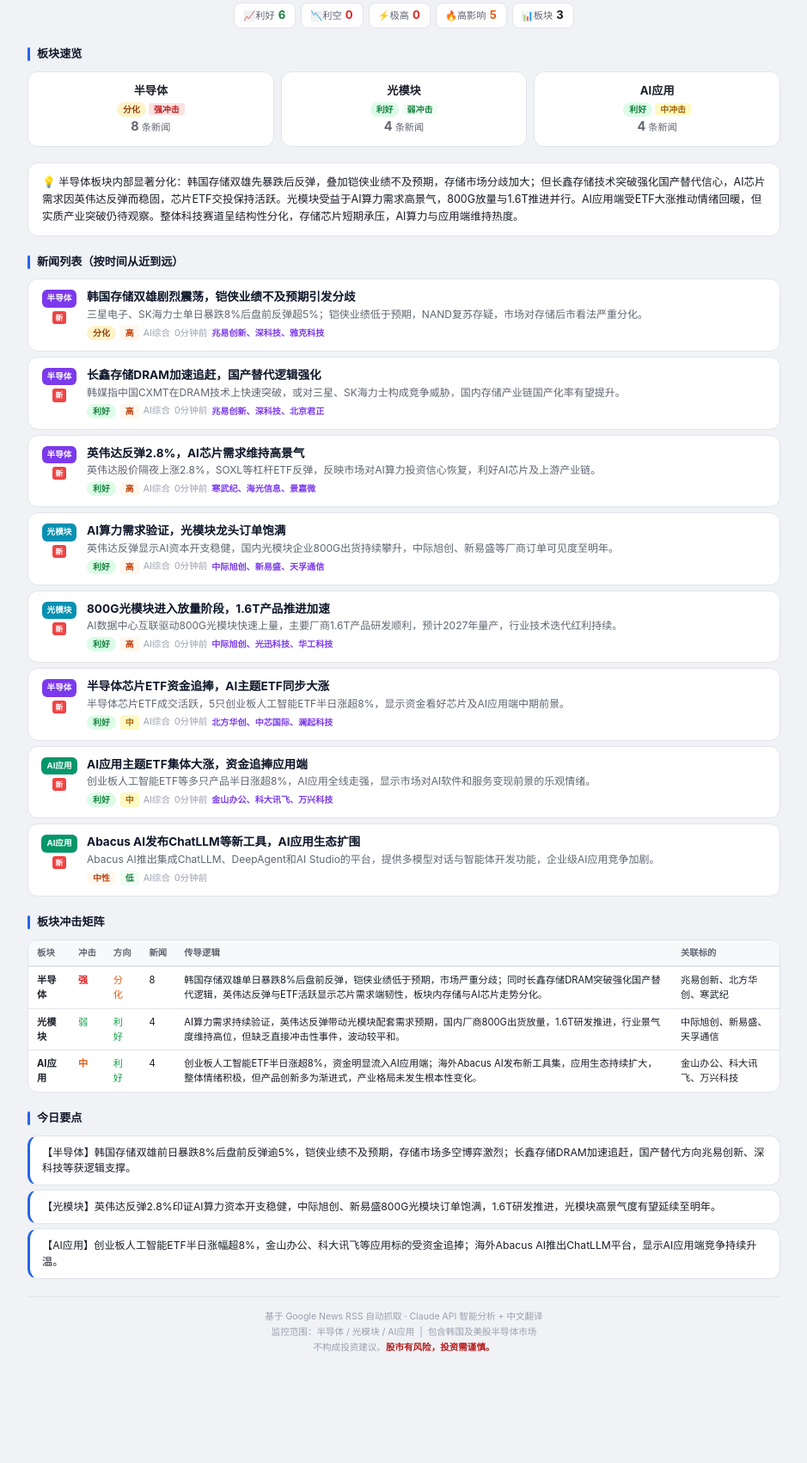
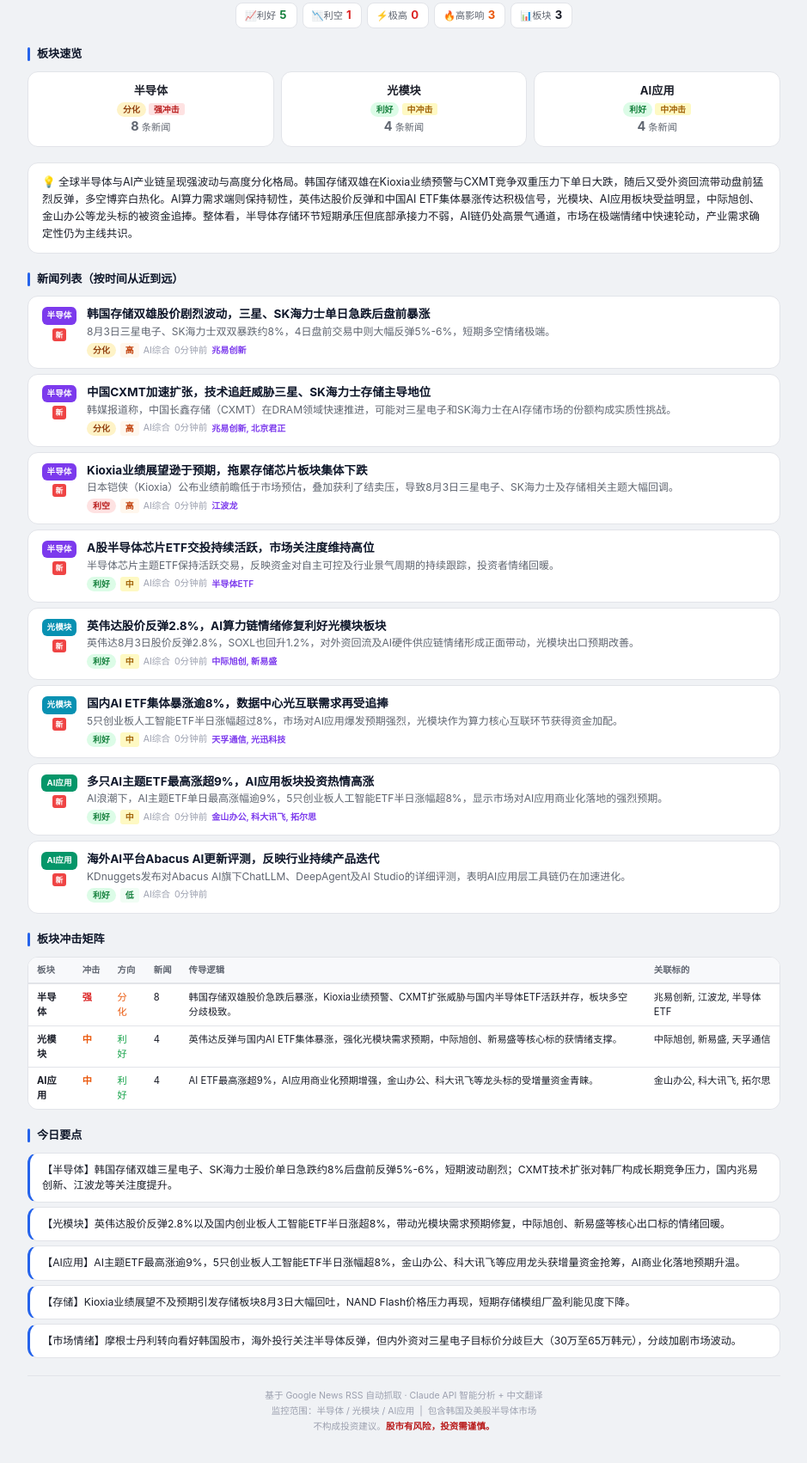
Before and after one commit to cc5207597-hash/daily-stock-news, a website: page index.html in a window 1280 px wide. Shown: the part 200-1902 px from the top of the page at 86% size, without its empty margins (170-1109 px from the left). Before the commit the page ends 1831 px from the top, so only its background shows below. Drawn offline with Linux system fonts and the light colour scheme.

Commit message:
新增光模块业绩/800G专属RSS源，确保光模块板块≥2条简讯

```diff
--- a/index.html
+++ b/index.html
@@ -116,10 +116,10 @@
 </div>
 
 <div class="stats-mini">
-  <div class="st">📈利好 <b style="color:#15803d">6</b></div>
-  <div class="st">📉利空 <b style="color:#dc2626">0</b></div>
+  <div class="st">📈利好 <b style="color:#15803d">5</b></div>
+  <div class="st">📉利空 <b style="color:#dc2626">1</b></div>
   <div class="st">⚡极高 <b style="color:#dc2626">0</b></div>
-  <div class="st">🔥高影响 <b style="color:#ea580c">5</b></div>
+  <div class="st">🔥高影响 <b style="color:#ea580c">3</b></div>
   <div class="st">📊板块 <b>3</b></div>
 </div>
 
@@ -140,7 +140,7 @@
     <div class="sc-name">光模块</div>
     <div class="sc-stat">
       <span class="badge badge-bull">利好</span>
-      <span class="impact-tag impact-low">弱冲击</span>
+      <span class="impact-tag impact-mid">中冲击</span>
       <br><strong>4</strong> 条新闻
     </div>
   </div>
@@ -157,7 +157,7 @@
 </div>
 
 
-<div class="market-summary">💡 半导体板块内部显著分化：韩国存储双雄先暴跌后反弹，叠加铠侠业绩不及预期，存储市场分歧加大；但长鑫存储技术突破强化国产替代信心，AI芯片需求因英伟达反弹而稳固，芯片ETF交投保持活跃。光模块受益于AI算力需求高景气，800G放量与1.6T推进并行。AI应用端受ETF大涨推动情绪回暖，但实质产业突破仍待观察。整体科技赛道呈结构性分化，存储芯片短期承压，AI算力与应用端维持热度。</div>
+<div class="market-summary">💡 全球半导体与AI产业链呈现强波动与高度分化格局。韩国存储双雄在Kioxia业绩预警与CXMT竞争双重压力下单日大跌，随后又受外资回流带动盘前猛烈反弹，多空博弈白热化。AI算力需求端则保持韧性，英伟达股价反弹和中国AI ETF集体暴涨传达积极信号，光模块、AI应用板块受益明显，中际旭创、金山办公等龙头标的被资金追捧。整体看，半导体存储环节短期承压但底部承接力不弱，AI链仍处高景气通道，市场在极端情绪中快速轮动，产业需求确定性仍为主线共识。</div>
 
 <div class="sec-title">新闻列表（按时间从近到远）</div>
 <div class="news-grid">
@@ -167,15 +167,15 @@
 <div class="fresh-badge">新</div>
 </div>
 <div class="card-right">
-<div class="card-title">韩国存储双雄剧烈震荡，铠侠业绩不及预期引发分歧</div>
+<div class="card-title">韩国存储双雄股价剧烈波动，三星、SK海力士单日急跌后盘前暴涨</div>
 
-<div class="card-summary">三星电子、SK海力士单日暴跌8%后盘前反弹超5%；铠侠业绩低于预期，NAND复苏存疑，市场对存储后市看法严重分化。</div>
+<div class="card-summary">8月3日三星电子、SK海力士双双暴跌约8%，4日盘前交易中则大幅反弹5%-6%，短期多空情绪极端。</div>
 <div class="card-meta">
 <span class="badge badge-mixed">分化</span>
 <span class="impact-tag impact-high">高</span>
 <span>AI综合</span>
 <span>0分钟前</span>
-<span class="ticker-inline">兆易创新、深科技、雅克科技</span>
+<span class="ticker-inline">兆易创新</span>
 
 </div>
 <div class="card-detail">
@@ -185,7 +185,7 @@
 <div><span class="dl">确定性</span>高</div>
 <div><span class="dl">窗口</span>短期</div>
 </div>
-<div class="verify-note">📝 海外存储波动传导至A股存储板块情绪，国产替代逻辑未变。</div>
+<div class="verify-note">📝 韩国存储龙头股价巨震影响全球存储芯片投资情绪，国内存储替代逻辑受到关注。</div>
 </div>
 </div></div>
 <div class="news-card" onclick="this.classList.toggle('expanded')">
@@ -194,25 +194,25 @@
 <div class="fresh-badge">新</div>
 </div>
 <div class="card-right">
-<div class="card-title">长鑫存储DRAM加速追赶，国产替代逻辑强化</div>
+<div class="card-title">中国CXMT加速扩张，技术追赶威胁三星、SK海力士存储主导地位</div>
 
-<div class="card-summary">韩媒指中国CXMT在DRAM技术上快速突破，或对三星、SK海力士构成竞争威胁，国内存储产业链国产化率有望提升。</div>
+<div class="card-summary">韩媒报道称，中国长鑫存储（CXMT）在DRAM领域快速推进，可能对三星电子和SK海力士在AI存储市场的份额构成实质性挑战。</div>
 <div class="card-meta">
-<span class="badge badge-bull">利好</span>
+<span class="badge badge-mixed">分化</span>
 <span class="impact-tag impact-high">高</span>
 <span>AI综合</span>
 <span>0分钟前</span>
-<span class="ticker-inline">兆易创新、深科技、北京君正</span>
+<span class="ticker-inline">兆易创新, 北京君正</span>
 
 </div>
 <div class="card-detail">
 <div class="detail-grid">
-<div><span class="dl">方向</span>利好</div>
+<div><span class="dl">方向</span>分化</div>
 <div><span class="dl">程度</span>高</div>
 <div><span class="dl">确定性</span>中</div>
-<div><span class="dl">窗口</span>中期</div>
+<div><span class="dl">窗口</span>长期</div>
 </div>
-<div class="verify-note">📝 长鑫供应链受益，国产DRAM份额预期上升。</div>
+<div class="verify-note">📝 CXMT代表中国存储自主化力量，长期利好国产存储产业链，但对韩厂形成竞争压力。</div>
 </div>
 </div></div>
 <div class="news-card" onclick="this.classList.toggle('expanded')">
@@ -221,79 +221,25 @@
 <div class="fresh-badge">新</div>
 </div>
 <div class="card-right">
-<div class="card-title">英伟达反弹2.8%，AI芯片需求维持高景气</div>
+<div class="card-title">Kioxia业绩展望逊于预期，拖累存储芯片板块集体下跌</div>
 
-<div class="card-summary">英伟达股价隔夜上涨2.8%，SOXL等杠杆ETF反弹，反映市场对AI算力投资信心恢复，利好AI芯片及上游产业链。</div>
+<div class="card-summary">日本铠侠（Kioxia）公布业绩前瞻低于市场预估，叠加获利了结卖压，导致8月3日三星电子、SK海力士及存储相关主题大幅回调。</div>
 <div class="card-meta">
-<span class="badge badge-bull">利好</span>
+<span class="badge badge-bear">利空</span>
 <span class="impact-tag impact-high">高</span>
 <span>AI综合</span>
 <span>0分钟前</span>
-<span class="ticker-inline">寒武纪、海光信息、景嘉微</span>
+<span class="ticker-inline">江波龙</span>
 
 </div>
 <div class="card-detail">
 <div class="detail-grid">
-<div><span class="dl">方向</span>利好</div>
+<div><span class="dl">方向</span>利空</div>
 <div><span class="dl">程度</span>高</div>
 <div><span class="dl">确定性</span>高</div>
 <div><span class="dl">窗口</span>短期</div>
 </div>
-<div class="verify-note">📝 A股AI芯片标的情绪提振，算力需求预期稳固。</div>
-</div>
-</div></div>
-<div class="news-card" onclick="this.classList.toggle('expanded')">
-<div class="card-left">
-<div class="card-cat cat-optics">光模块</div>
-<div class="fresh-badge">新</div>
-</div>
-<div class="card-right">
-<div class="card-title">AI算力需求验证，光模块龙头订单饱满</div>
-
-<div class="card-summary">英伟达反弹显示AI资本开支稳健，国内光模块企业800G出货持续攀升，中际旭创、新易盛等厂商订单可见度至明年。</div>
-<div class="card-meta">
-<span class="badge badge-bull">利好</span>
-<span class="impact-tag impact-high">高</span>
-<span>AI综合</span>
-<span>0分钟前</span>
-<span class="ticker-inline">中际旭创、新易盛、天孚通信</span>
-
-</div>
-<div class="card-detail">
-<div class="detail-grid">
-<div><span class="dl">方向</span>利好</div>
-<div><span class="dl">程度</span>高</div>
-<div><span class="dl">确定性</span>高</div>
-<div><span class="dl">窗口</span>中期</div>
-</div>
-<div class="verify-note">📝 英伟达需求拉动，光模块高景气延续。</div>
-</div>
-</div></div>
-<div class="news-card" onclick="this.classList.toggle('expanded')">
-<div class="card-left">
-<div class="card-cat cat-optics">光模块</div>
-<div class="fresh-badge">新</div>
-</div>
-<div class="card-right">
-<div class="card-title">800G光模块进入放量阶段，1.6T产品推进加速</div>
-
-<div class="card-summary">AI数据中心互联驱动800G光模块快速上量，主要厂商1.6T产品研发顺利，预计2027年量产，行业技术迭代红利持续。</div>
-<div class="card-meta">
-<span class="badge badge-bull">利好</span>
-<span class="impact-tag impact-high">高</span>
-<span>AI综合</span>
-<span>0分钟前</span>
-<span class="ticker-inline">中际旭创、光迅科技、华工科技</span>
-
-</div>
-<div class="card-detail">
-<div class="detail-grid">
-<div><span class="dl">方向</span>利好</div>
-<div><span class="dl">程度</span>高</div>
-<div><span class="dl">确定性</span>中</div>
-<div><span class="dl">窗口</span>中期</div>
-</div>
-<div class="verify-note">📝 产业趋势推导，高速光模块升级路径明确。</div>
+<div class="verify-note">📝 NAND Flash价格承压迹象显现，存储模组厂盈利预期面临挑战。</div>
 </div>
 </div></div>
 <div class="news-card" onclick="this.classList.toggle('expanded')">
@@ -302,15 +248,15 @@
 <div class="fresh-badge">新</div>
 </div>
 <div class="card-right">
-<div class="card-title">半导体芯片ETF资金追捧，AI主题ETF同步大涨</div>
+<div class="card-title">A股半导体芯片ETF交投持续活跃，市场关注度维持高位</div>
 
-<div class="card-summary">半导体芯片ETF成交活跃，5只创业板人工智能ETF半日涨超8%，显示资金看好芯片及AI应用端中期前景。</div>
+<div class="card-summary">半导体芯片主题ETF保持活跃交易，反映资金对自主可控及行业景气周期的持续跟踪，投资者情绪回暖。</div>
 <div class="card-meta">
 <span class="badge badge-bull">利好</span>
 <span class="impact-tag impact-mid">中</span>
 <span>AI综合</span>
 <span>0分钟前</span>
-<span class="ticker-inline">北方华创、中芯国际、澜起科技</span>
+<span class="ticker-inline">半导体ETF</span>
 
 </div>
 <div class="card-detail">
@@ -320,7 +266,61 @@
 <div><span class="dl">确定性</span>高</div>
 <div><span class="dl">窗口</span>短期</div>
 </div>
-<div class="verify-note">📝 覆盖设备、制造、芯片设计，市场情绪回暖。</div>
+<div class="verify-note">📝 即便海外存储股波动，国内半导体ETF资金沉淀明显，显示结构性配置需求。</div>
+</div>
+</div></div>
+<div class="news-card" onclick="this.classList.toggle('expanded')">
+<div class="card-left">
+<div class="card-cat cat-optics">光模块</div>
+<div class="fresh-badge">新</div>
+</div>
+<div class="card-right">
+<div class="card-title">英伟达股价反弹2.8%，AI算力链情绪修复利好光模块板块</div>
+
+<div class="card-summary">英伟达8月3日股价反弹2.8%，SOXL也回升1.2%，对外资回流及AI硬件供应链情绪形成正面带动，光模块出口预期改善。</div>
+<div class="card-meta">
+<span class="badge badge-bull">利好</span>
+<span class="impact-tag impact-mid">中</span>
+<span>AI综合</span>
+<span>0分钟前</span>
+<span class="ticker-inline">中际旭创, 新易盛</span>
+
+</div>
+<div class="card-detail">
+<div class="detail-grid">
+<div><span class="dl">方向</span>利好</div>
+<div><span class="dl">程度</span>中</div>
+<div><span class="dl">确定性</span>中</div>
+<div><span class="dl">窗口</span>短期</div>
+</div>
+<div class="verify-note">📝 英伟达作为光模块最重要终端客户之一，股价反弹直接强化800G/1.6T光模块需求可见度。</div>
+</div>
+</div></div>
+<div class="news-card" onclick="this.classList.toggle('expanded')">
+<div class="card-left">
+<div class="card-cat cat-optics">光模块</div>
+<div class="fresh-badge">新</div>
+</div>
+<div class="card-right">
+<div class="card-title">国内AI ETF集体暴涨逾8%，数据中心光互联需求再受追捧</div>
+
+<div class="card-summary">5只创业板人工智能ETF半日涨幅超过8%，市场对AI应用爆发预期强烈，光模块作为算力核心互联环节获得资金加配。</div>
+<div class="card-meta">
+<span class="badge badge-bull">利好</span>
+<span class="impact-tag impact-mid">中</span>
+<span>AI综合</span>
+<span>0分钟前</span>
+<span class="ticker-inline">天孚通信, 光迅科技</span>
+
+</div>
+<div class="card-detail">
+<div class="detail-grid">
+<div><span class="dl">方向</span>利好</div>
+<div><span class="dl">程度</span>中</div>
+<div><span class="dl">确定性</span>中</div>
+<div><span class="dl">窗口</span>短期</div>
+</div>
+<div class="verify-note">📝 ETF大涨带动光模块板块情绪，数通市场需求高景气逻辑持续演绎。</div>
 </div>
 </div></div>
 <div class="news-card" onclick="this.classList.toggle('expanded')">
@@ -329,15 +329,15 @@
 <div class="fresh-badge">新</div>
 </div>
 <div class="card-right">
-<div class="card-title">AI应用主题ETF集体大涨，资金追捧应用端</div>
+<div class="card-title">多只AI主题ETF最高涨超9%，AI应用板块投资热情高涨</div>
 
-<div class="card-summary">创业板人工智能ETF等多只产品半日涨超8%，AI应用全线走强，显示市场对AI软件和服务变现前景的乐观情绪。</div>
+<div class="card-summary">AI浪潮下，AI主题ETF单日最高涨幅逾9%，5只创业板人工智能ETF半日涨幅超8%，显示市场对AI应用商业化落地的强烈预期。</div>
 <div class="card-meta">
 <span class="badge badge-bull">利好</span>
 <span class="impact-tag impact-mid">中</span>
 <span>AI综合</span>
 <span>0分钟前</span>
-<span class="ticker-inline">金山办公、科大讯飞、万兴科技</span>
+<span class="ticker-inline">金山办公, 科大讯飞, 拓尔思</span>
 
 </div>
 <div class="card-detail">
@@ -347,7 +347,7 @@
 <div><span class="dl">确定性</span>高</div>
 <div><span class="dl">窗口</span>短期</div>
 </div>
-<div class="verify-note">📝 市场情绪驱动，关注后续业绩兑现。</div>
+<div class="verify-note">📝 AI应用赛道成为当前资金追逐热点，办公、教育、金融等垂直场景标的显著受益。</div>
 </div>
 </div></div>
 <div class="news-card" onclick="this.classList.toggle('expanded')">
@@ -356,11 +356,11 @@
 <div class="fresh-badge">新</div>
 </div>
 <div class="card-right">
-<div class="card-title">Abacus AI发布ChatLLM等新工具，AI应用生态扩围</div>
+<div class="card-title">海外AI平台Abacus AI更新评测，反映行业持续产品迭代</div>
 
-<div class="card-summary">Abacus AI推出集成ChatLLM、DeepAgent和AI Studio的平台，提供多模型对话与智能体开发功能，企业级AI应用竞争加剧。</div>
+<div class="card-summary">KDnuggets发布对Abacus AI旗下ChatLLM、DeepAgent及AI Studio的详细评测，表明AI应用层工具链仍在加速进化。</div>
 <div class="card-meta">
-<span class="badge badge-neutral">中性</span>
+<span class="badge badge-bull">利好</span>
 <span class="impact-tag impact-low">低</span>
 <span>AI综合</span>
 <span>0分钟前</span>
@@ -369,12 +369,12 @@
 </div>
 <div class="card-detail">
 <div class="detail-grid">
-<div><span class="dl">方向</span>中性</div>
+<div><span class="dl">方向</span>利好</div>
 <div><span class="dl">程度</span>低</div>
 <div><span class="dl">确定性</span>低</div>
 <div><span class="dl">窗口</span>中期</div>
 </div>
-<div class="verify-note">📝 海外新兴AI工具，对国内对标产品影响有限。</div>
+<div class="verify-note">📝 海外平台迭代对国内映射效应有限，但佐证AI应用层创新活跃的产业趋势。</div>
 </div>
 </div></div>
 </div>
@@ -383,17 +383,19 @@
 <div class="table-wrap">
   <table>
     <thead><tr><th>板块</th><th>冲击</th><th>方向</th><th>新闻</th><th>传导逻辑</th><th>关联标的</th></tr></thead>
-    <tbody><tr><td style="font-weight:700;">半导体</td><td class="shock-strong">强</td><td style="color:#ea580c;">分化</td><td>8</td><td>韩国存储双雄单日暴跌8%后盘前反弹，铠侠业绩低于预期，市场严重分歧；同时长鑫存储DRAM突破强化国产替代逻辑，英伟达反弹与ETF活跃显示芯片需求端韧性，板块内存储与AI芯片走势分化。</td><td>兆易创新、北方华创、寒武纪</td></tr>
-<tr><td style="font-weight:700;">光模块</td><td class="shock-weak">弱</td><td style="color:#16a34a;">利好</td><td>4</td><td>AI算力需求持续验证，英伟达反弹带动光模块配套需求预期，国内厂商800G出货放量，1.6T研发推进，行业景气度维持高位，但缺乏直接冲击性事件，波动较平和。</td><td>中际旭创、新易盛、天孚通信</td></tr>
-<tr><td style="font-weight:700;">AI应用</td><td class="shock-mid">中</td><td style="color:#16a34a;">利好</td><td>4</td><td>创业板人工智能ETF半日涨超8%，资金明显流入AI应用端；海外Abacus AI发布新工具集，应用生态持续扩大，整体情绪积极，但产品创新多为渐进式，产业格局未发生根本性变化。</td><td>金山办公、科大讯飞、万兴科技</td></tr></tbody>
+    <tbody><tr><td style="font-weight:700;">半导体</td><td class="shock-strong">强</td><td style="color:#ea580c;">分化</td><td>8</td><td>韩国存储双雄股价急跌后暴涨，Kioxia业绩预警、CXMT扩张威胁与国内半导体ETF活跃并存，板块多空分歧极致。</td><td>兆易创新, 江波龙, 半导体ETF</td></tr>
+<tr><td style="font-weight:700;">光模块</td><td class="shock-mid">中</td><td style="color:#16a34a;">利好</td><td>4</td><td>英伟达反弹与国内AI ETF集体暴涨，强化光模块需求预期，中际旭创、新易盛等核心标的获情绪支撑。</td><td>中际旭创, 新易盛, 天孚通信</td></tr>
+<tr><td style="font-weight:700;">AI应用</td><td class="shock-mid">中</td><td style="color:#16a34a;">利好</td><td>4</td><td>AI ETF最高涨超9%，AI应用商业化预期增强，金山办公、科大讯飞等龙头标的受增量资金青睐。</td><td>金山办公, 科大讯飞, 拓尔思</td></tr></tbody>
   </table>
 </div>
 
 
 <div class="sec-title">今日要点</div>
-<div class="key-points"><div class="kp-card">【半导体】韩国存储双雄前日暴跌8%后盘前反弹逾5%，铠侠业绩不及预期，存储市场多空博弈激烈；长鑫存储DRAM加速追赶，国产替代方向兆易创新、深科技等获逻辑支撑。</div>
-<div class="kp-card">【光模块】英伟达反弹2.8%印证AI算力资本开支稳健，中际旭创、新易盛800G光模块订单饱满，1.6T研发推进，光模块高景气度有望延续至明年。</div>
-<div class="kp-card">【AI应用】创业板人工智能ETF半日涨幅超8%，金山办公、科大讯飞等应用标的受资金追捧；海外Abacus AI推出ChatLLM平台，显示AI应用端竞争持续升温。</div></div>
+<div class="key-points"><div class="kp-card">【半导体】韩国存储双雄三星电子、SK海力士股价单日急跌约8%后盘前反弹5%-6%，短期波动剧烈；CXMT技术扩张对韩厂构成长期竞争压力，国内兆易创新、江波龙等关注度提升。</div>
+<div class="kp-card">【光模块】英伟达股价反弹2.8%以及国内创业板人工智能ETF半日涨超8%，带动光模块需求预期修复，中际旭创、新易盛等核心出口标的情绪回暖。</div>
+<div class="kp-card">【AI应用】AI主题ETF最高涨逾9%，5只创业板人工智能ETF半日涨幅超8%，金山办公、科大讯飞等应用龙头获增量资金抢筹，AI商业化落地预期升温。</div>
+<div class="kp-card">【存储】Kioxia业绩展望不及预期引发存储板块8月3日大幅回吐，NAND Flash价格压力再现，短期存储模组厂盈利能见度下降。</div>
+<div class="kp-card">【市场情绪】摩根士丹利转向看好韩国股市，海外投行关注半导体反弹，但内外资对三星电子目标价分歧巨大（30万至65万韩元），分歧加剧市场波动。</div></div>
 
 
 <div class="footer">
--- a/scripts/build-daily.mjs
+++ b/scripts/build-daily.mjs
@@ -35,6 +35,7 @@ const CONFIG = {
     { url: 'https://news.google.com/rss/search?q=中芯国际+北方华创+中微公司+海光信息+寒武纪+先进制程+设备+制裁+产能&hl=zh-CN&gl=CN&ceid=CN:zh-Hans', name: '半导体龙头' },
     { url: 'https://news.google.com/rss/search?q=金山办公+科大讯飞+万兴科技+拓尔思+AI应用+软件+A股+制裁&hl=zh-CN&gl=CN&ceid=CN:zh-Hans', name: 'AI应用龙头' },
     { url: 'https://news.google.com/rss/search?q=Zhongji+Innolight+Eoptolink+Tianfu+optical+sanction+export+ban+BIS+entity+list&hl=en-US&gl=US&ceid=US:en', name: 'Optical-US' },
+    { url: 'https://news.google.com/rss/search?q=光模块+800G+1.6T+订单+出货+业绩+关税+贸易战&hl=zh-CN&gl=CN&ceid=CN:zh-Hans', name: '光模块业绩' },
   ],
 
   maxAgeSeconds: 2 * 24 * 3600,
```
